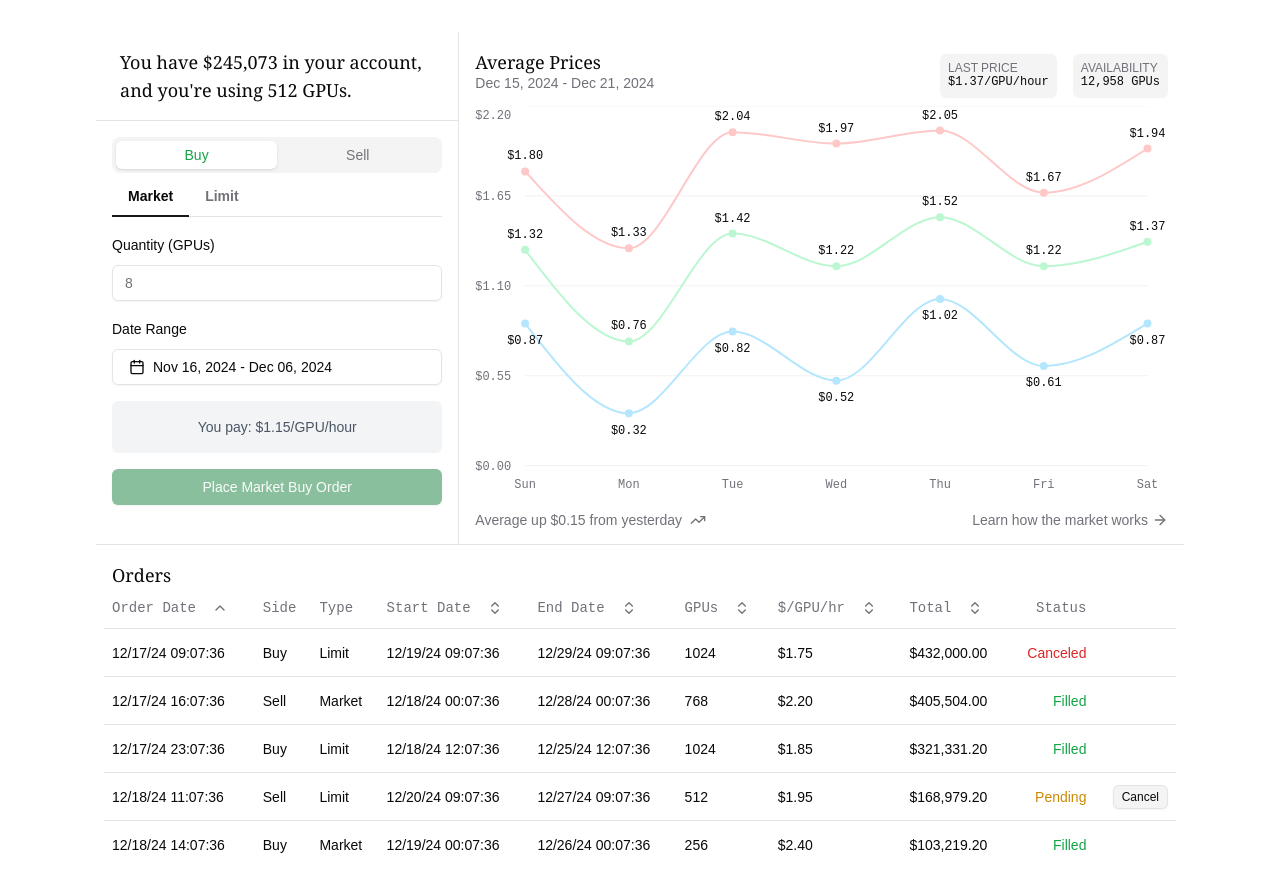
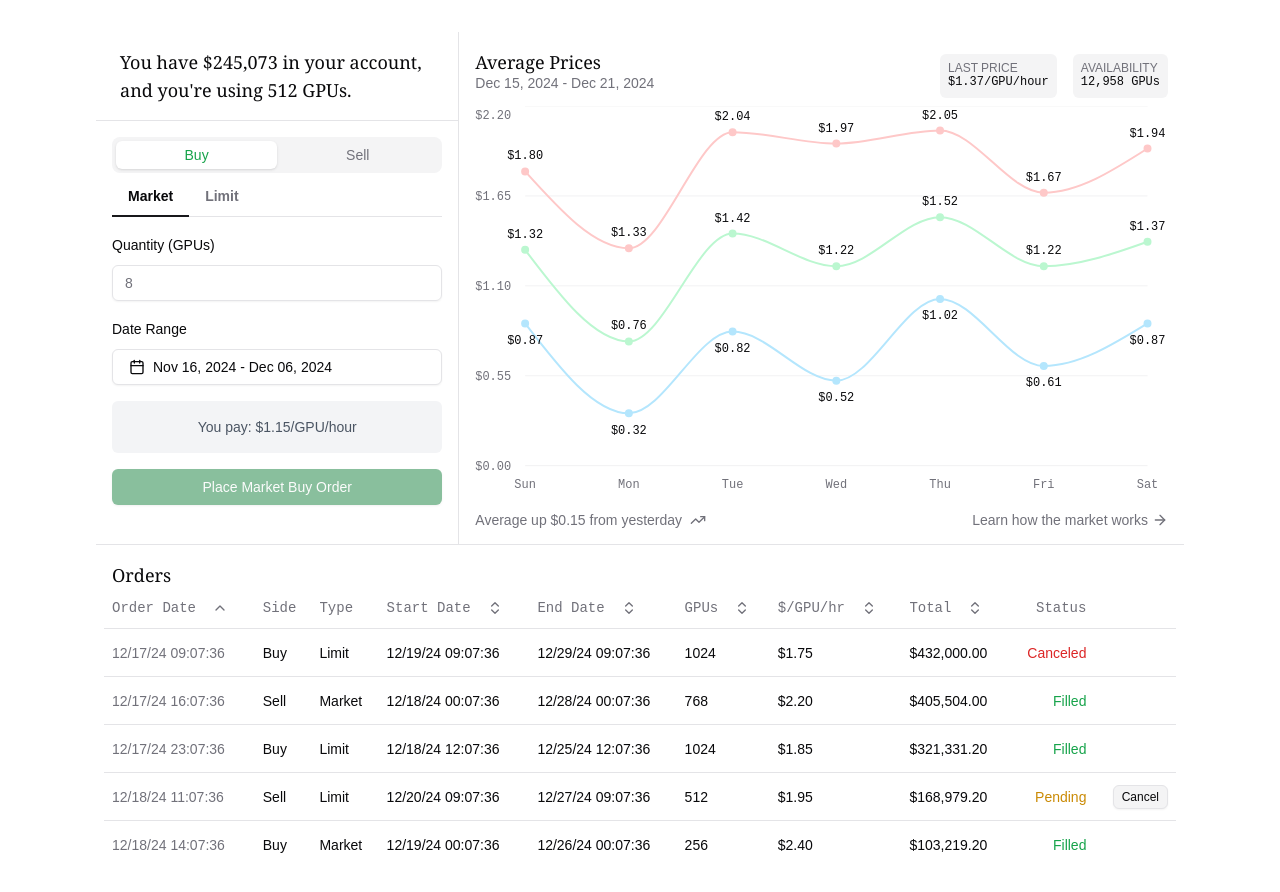
Before and after one commit to darzyx/gpu-auction-house, a Next.js app: page / in a window 1280 px wide. Shown: the top 892 px of the page. Built offline with nearby package versions, Linux system fonts and the light colour scheme.

Commit message:
Mute less important column text in data table

```diff
--- a/src/components/orders/columns.tsx
+++ b/src/components/orders/columns.tsx
@@ -40,6 +40,10 @@ const ordersColumns: ColumnDef<TOrder>[] = [
     {
         accessorKey: "orderDate",
         header: ({ column }) => <SortableHeader column={column}>Order Date</SortableHeader>,
+        cell: ({ row }) => {
+            const v = row.getValue("orderDate") as string;
+            return <div className="text-muted-foreground">{v}</div>;
+        },
     },
     {
         accessorKey: "side",
```
